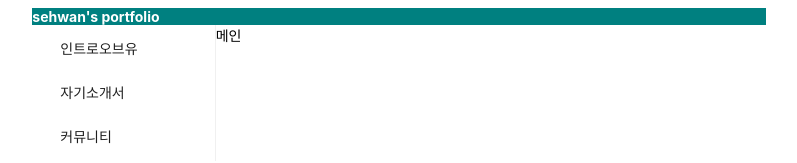
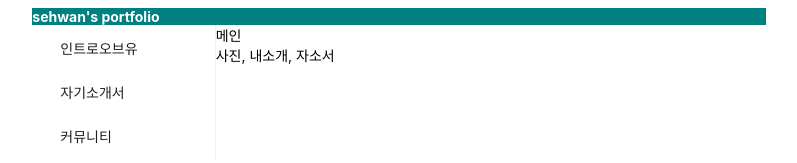
Before and after one commit to dragonfruitlemonade/portfolio, a Next.js app in the folder front/: page / in a window 1280 px wide. Shown: the top 163 px of the page, without its empty margins (241-1038 px from the left). Built offline with nearby package versions, Linux system fonts and the light colour scheme.

Commit message:
feat: 메인 설명 추가

```diff
--- a/front/pages/index.js
+++ b/front/pages/index.js
@@ -12,6 +12,7 @@ const Home = () => {
   return (
     <IndexLayout>
       <div>메인</div>
+      <div>사진, 내소개, 자소서</div>
     </IndexLayout>
   );
 };
```
